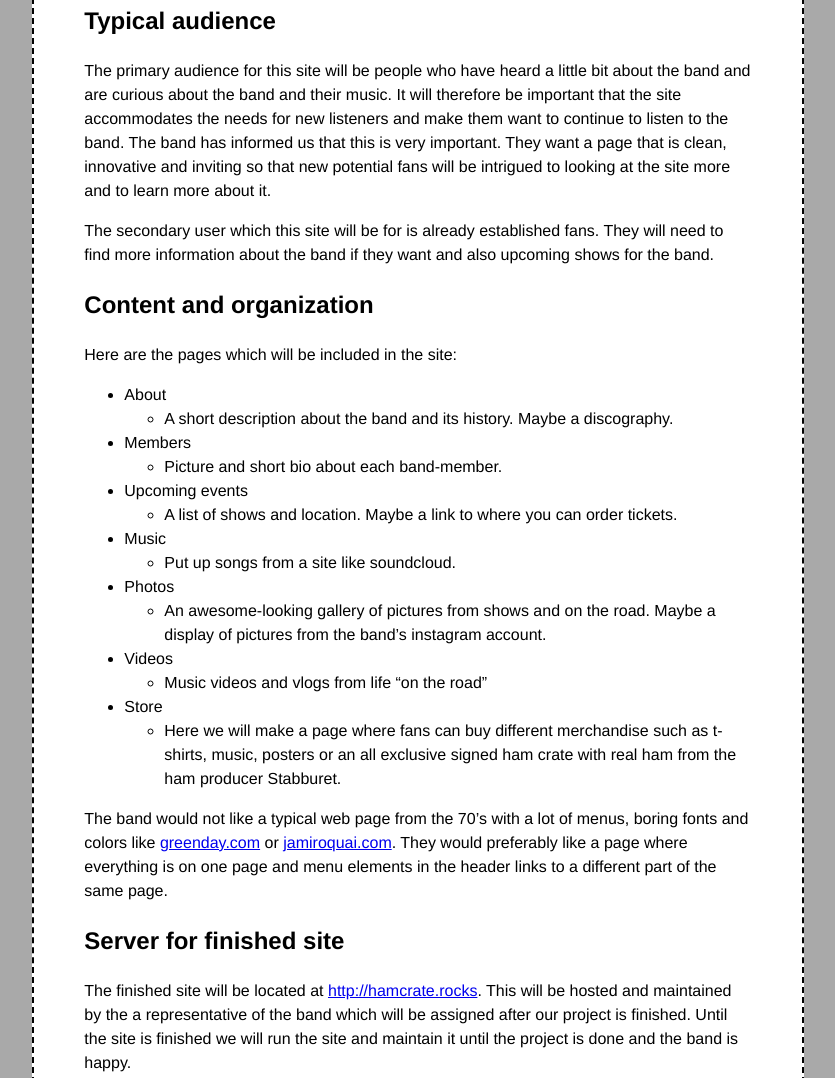
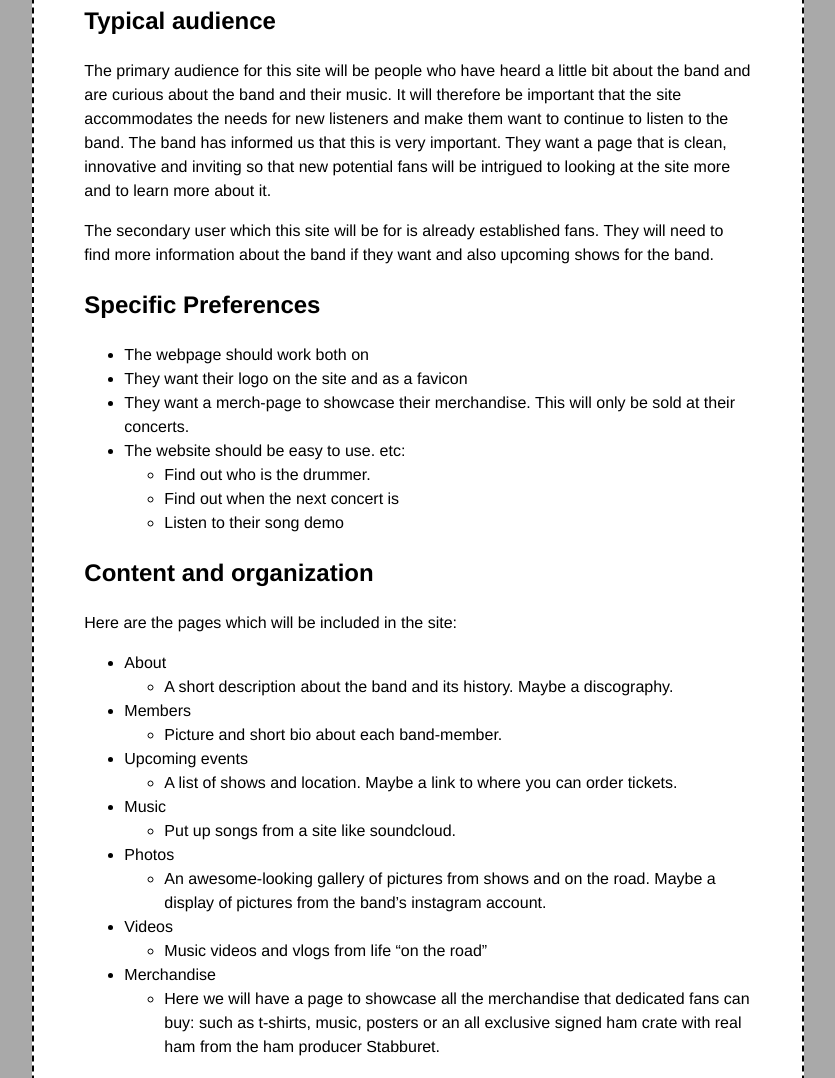
Before and after one commit to BandAidCrew/username.github.io, a plain HTML site: page Documents/P1_requirements.html in a window 1280 px wide. Shown: the part 859-1937 px from the top of the page, without its empty margins (222-1057 px from the left). Drawn offline with Linux system fonts and the light colour scheme.

Commit message:
some specifications for the website

```diff
--- a/Documents/P1_requirements.html
+++ b/Documents/P1_requirements.html
@@ -45,8 +45,8 @@
       <section>
         <h2>Administrative details</h2>
         <p>
-          Our client is the band Ham Crate. <br> Our contact person is Frank Crate.<br> Ham Crate is a newly started band, starting to get a few streams on Soundcloud. Frank is the main vocalist in the band. He is the spokesperson for the band and will be
-          the one we communicate with and he will be our link to the band. It is also his responsibility to make sure the demands from the band are communicated to us.
+          Our client is the band Ham Crate. <br> Our contact person is Frank Crate.<br> Ham Crate is a newly started band, starting to get a few streams on Soundcloud. Frank is the main vocalist in the band. He is the spokesperson for the band and will
+          be the one we communicate with and he will be our link to the band. It is also his responsibility to make sure the demands from the band are communicated to us.
         </p>
       </section>
       <section>
@@ -66,6 +66,21 @@
         <p>
           The secondary user which this site will be for is already established fans. They will need to find more information about the band if they want and also upcoming shows for the band.
         </p>
+      </section>
+      <section>
+        <h2>Specific Preferences</h2>
+        <ul>
+          <li>The webpage should work both on </li>
+          <li>They want their logo on the site and as a favicon</li>
+          <li>They want a merch-page to showcase their merchandise. This will only be sold at their concerts.</li>
+          <li>The website should be easy to use. etc:
+            <ul>
+              <li>Find out who is the drummer.</li>
+              <li>Find out when the next concert is</li>
+              <li>Listen to their song demo</li>
+            </ul>
+          </li>
+        </ul>
       </section>
       <section>
         <h2>Content and organization</h2>
@@ -100,10 +115,9 @@
               <li>Music videos and vlogs from life “on the road”
               </li>
             </ul>
-            <li>Store</li>
+            <li>Merchandise</li>
             <ul>
-              <li>Here we will make a page where fans can buy different merchandise such as t-shirts, music, posters or an all exclusive signed ham crate with real ham from the ham producer Stabburet.
-              </li>
+              <li>Here we will have a page to showcase all the merchandise that dedicated fans can buy: such as t-shirts, music, posters or an all exclusive signed ham crate with real ham from the ham producer Stabburet.</li>
             </ul>
           </ul>
           The band would not like a typical web page from the 70’s with a lot of menus, boring fonts and colors like <a href="greenday.com">greenday.com</a> or <a href="jamiroquai.com">jamiroquai.com</a>. They would preferably like a page where everything
```
